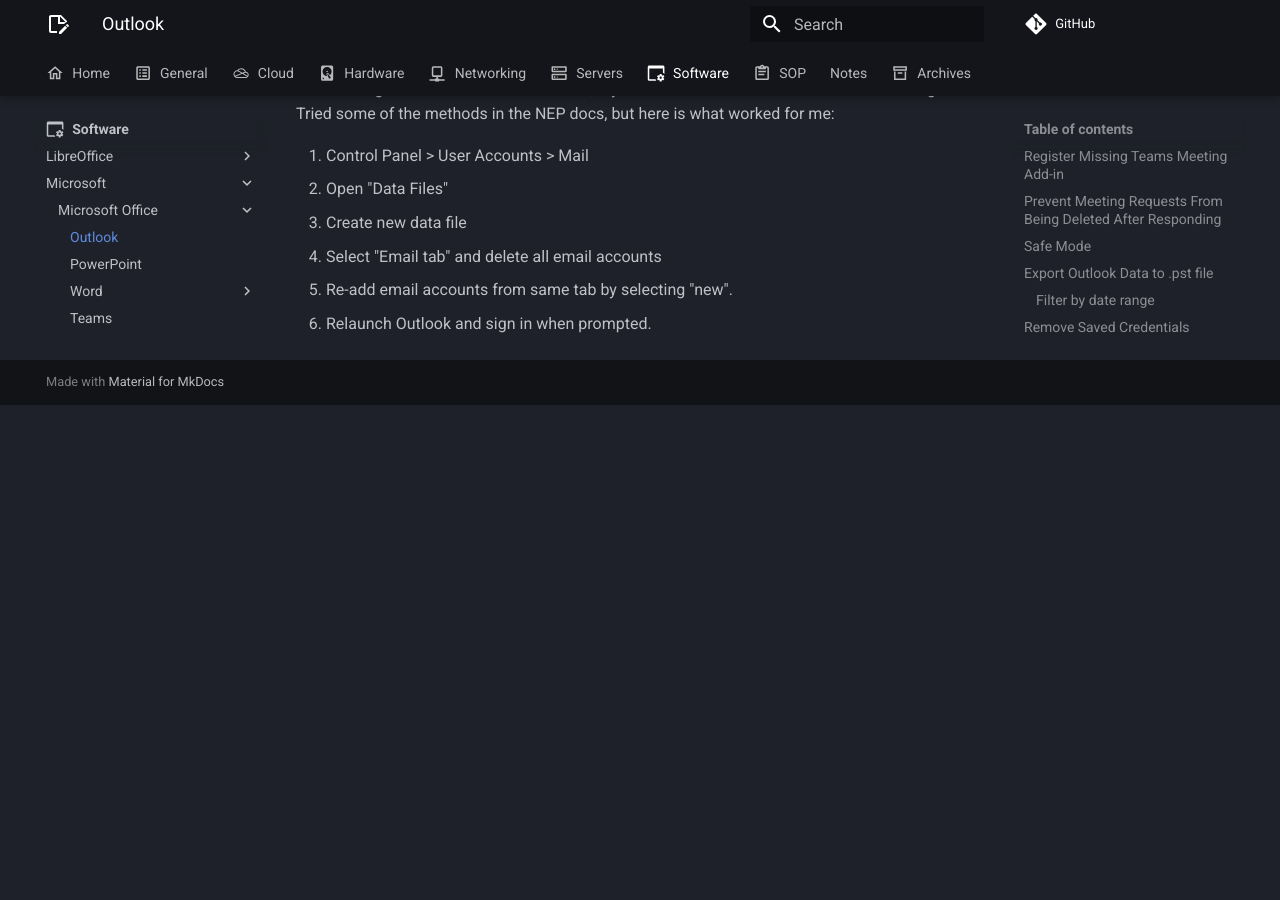
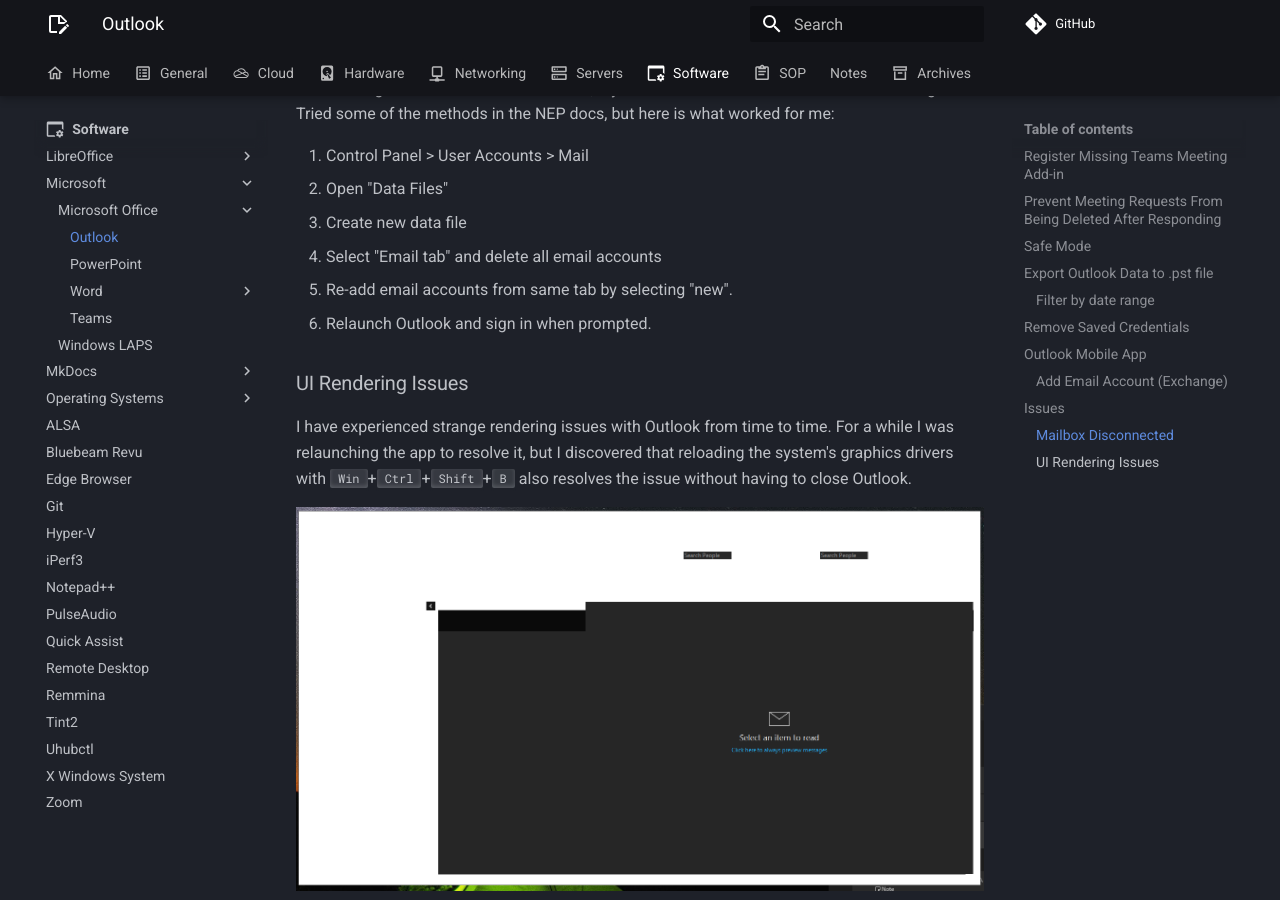
Before and after one commit to rmscode/binary-garden, an MkDocs documentation site: the page built from docs/software/microsoft-office/outlook/outlook.md, in a window 1280 px wide and 900 px high, scrolled down 3499 px. Built offline with MkDocs 1.6.1 and Material for MkDocs 9.7.7, drawn with Linux system fonts in a browser that asks for light colours; comment, search, counter and statistics services are not loaded; before the commit the page ends 3904 px from its top, so only the background shows below that.

Commit message:
perf(outlook): add solution to UI rendering issue

```diff
--- a/docs/software/microsoft-office/outlook/outlook.md
+++ b/docs/software/microsoft-office/outlook/outlook.md
@@ -106,3 +106,9 @@
 4. Select "Email tab" and delete all email accounts
 5. Re-add email accounts from same tab by selecting "new".
 6. Relaunch Outlook and sign in when prompted.
+
+### UI Rendering Issues
+
+I have experienced strange rendering issues with Outlook from time to time. For a while I was relaunching the app to resolve it, but I discovered that reloading the system's graphics drivers with <kbd>Win</kbd>+<kbd>Ctrl</kbd>+<kbd>Shift</kbd>+<kbd>B</kbd> also resolves the issue without having to close Outlook.
+
+![Outlook render bug](../../../assets/outlook-rendering-issue.png)
```
Also changed, not shown: other parts of docs/software/microsoft-office/outlook/outlook.md (+1 -1 lines), docs/assets/outlook-rendering-issue.png (added).
